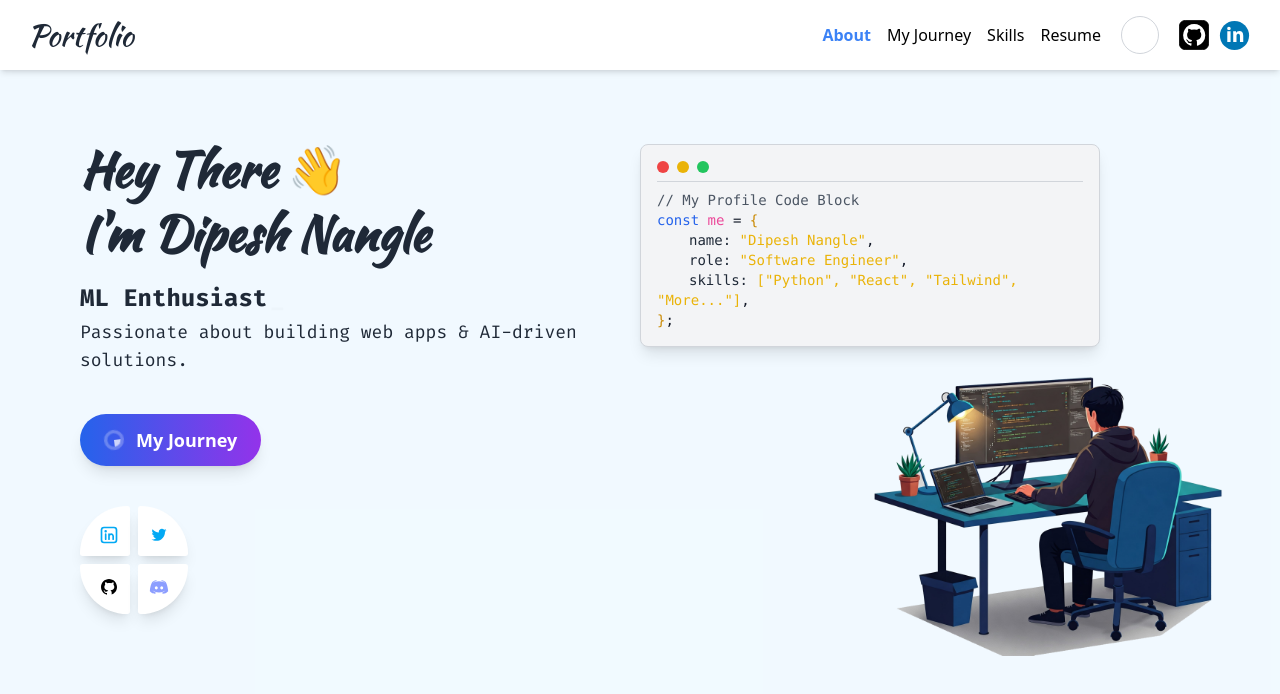
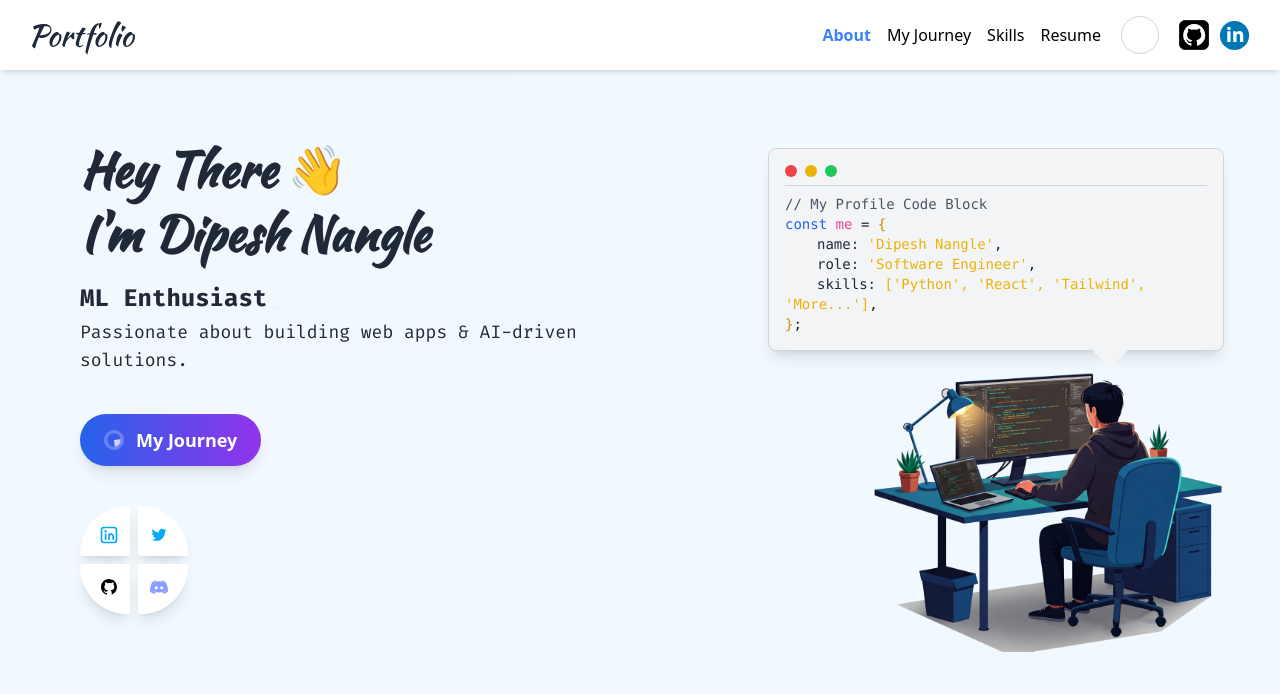
Before and after one commit to dnyaneshwarshekade/dPortfolio, a React (Vite) app: page / in a window 1280 px wide. Shown: the top 694 px of the page. Built offline with nearby package versions, Linux system fonts and the light colour scheme.

Commit message:
home page changes for css class common and short

```diff
--- a/src/components/Home.jsx
+++ b/src/components/Home.jsx
@@ -8,8 +8,8 @@ function Home() {
     return (
         <>
             <div className='home'>
-                <div className='lg:w-1/2 md:w-1/2 flex justify-center px-10 lg:pt-0 pt-40'>
-                    <div className='w-full h-full'>
+                <div className='homeDiv1'>
+                    <div className='whf'>
                         <h1 className='title'>
                             Hey There 👋 <br />
                         </h1>
@@ -70,38 +70,38 @@ function Home() {
                         </div>
                     </div>
                 </div>
-                <div className='lg:w-1/2 md:w-1/2 lg:m-0 md:m-0 sm:flex sm:flex-col sm:items-center'>
-                    <div className="pt-20 w-full lg:p-0 md:p-0 px-4">
+                <div className='homeDiv2'>
+                    <div className='codeSection'>
                         {/* Code Block (VS Code Style) */}
-                        <div className='bg-gray-100 dark:bg-[#1e1e2e] text-gray-900 dark:text-white rounded-lg p-4 shadow-lg dark:shadow-lg dark:shadow-black/20 w-full max-w-[460px] border border-gray-300 dark:border-gray-700'>
+                        <div className='codingBlock'>
                             {/* Top Bar (VS Code Style) */}
-                            <div className="flex items-center space-x-2 pb-2 border-b border-gray-300 dark:border-gray-600">
-                                <div className="w-3 h-3 bg-red-500 rounded-full"></div>
-                                <div className="w-3 h-3 bg-yellow-500 rounded-full"></div>
-                                <div className="w-3 h-3 bg-green-500 rounded-full"></div>
+                            <div className='codingBlockTitle'>
+                                <div className='w-3 h-3 bg-red-500 rounded-full'></div>
+                                <div className='w-3 h-3 bg-yellow-500 rounded-full'></div>
+                                <div className='w-3 h-3 bg-green-500 rounded-full'></div>
                             </div>
 
                             {/* Code Content */}
-                            <pre className="lg:text-sm md:text-sm text-xs font-mono mt-2">
-                                <code className="text-gray-600 dark:text-green-400">// My Profile Code Block</code>
+                            <pre className='codingBlockBody'>
+                                <code className='codingComment'>// My Profile Code Block</code>
                                 <br />
-                                <code className="text-blue-600 dark:text-blue-400">const</code> <code className="text-pink-500 dark:text-pink-400">me</code> <code className="text-gray-900 dark:text-white">=</code> <code className="text-yellow-600 dark:text-yellow-400">{`{`}</code>
+                                <code className='text-blue-600 dark:text-blue-400'>const</code> <code className='text-pink-500 dark:text-pink-400'>me</code> <code className='text-gray-900 dark:text-white'>=</code> <code className='text-yellow-600 dark:text-yellow-400'>{`{`}</code>
                                 <br />
-                                <code className="ml-8 text-gray-800 dark:text-white">name:</code> <code className="text-yellow-500 dark:text-yellow-300">"Dipesh Nangle"</code>,
+                                <code className='ml-8 text-gray-800 dark:text-white'>name:</code> <code className='text-yellow-500 dark:text-yellow-300'>'Dipesh Nangle'</code>,
                                 <br />
-                                <code className="ml-8 text-gray-800 dark:text-white">role:</code> <code className="text-yellow-500 dark:text-yellow-300">"Software Engineer"</code>,
+                                <code className='ml-8 text-gray-800 dark:text-white'>role:</code> <code className='text-yellow-500 dark:text-yellow-300'>'Software Engineer'</code>,
                                 <br />
-                                <code className="ml-8 text-gray-800 dark:text-white">skills:</code> <code className="text-yellow-500 dark:text-yellow-300 text-wrap">["Python", "React", "Tailwind", <Link to="/skills">"More..."</Link>]</code>,
+                                <code className='ml-8 text-gray-800 dark:text-white'>skills:</code> <code className='text-yellow-500 dark:text-yellow-300 text-wrap'>['Python', 'React', 'Tailwind', <Link to='/skills'>'More...'</Link>]</code>,
                                 <br />
-                                <code className="text-yellow-600 dark:text-yellow-400">{`}`}</code>;
+                                <code className='text-yellow-600 dark:text-yellow-400'>{`}`}</code>;
                             </pre>
                         </div>
                     </div>
-                    <div className='w-full flex justify-end content-end mt-6'>
-                        <img className='w-[380px] lg:ml-auto md:ml-auto lg:m-0 lg:p-0' src={boyCoding} alt="Boy Coding" />
+                    <div className='boySection'>
+                        <img className='boyCoding' src={boyCoding} alt="Boy Coding" />
                     </div>
                 </div>
-                <div className='flex justify-center py-10 lg:hidden md:hidden'>
+                <div className='contactUs'>
                     <ContactUs />
                 </div>
             </div>
--- a/src/index.css
+++ b/src/index.css
@@ -15,6 +15,10 @@
 
 .mobile{
 	@apply lg:hidden md:hidden sm:block
+}
+
+.whf{
+	@apply w-full h-full
 }
 
 .navBar {
@@ -42,6 +46,14 @@
 	@apply w-screen lg:h-screen md:h-screen h-full bg-sky-50/90 lg:px-10 md:px-10 lg:flex lg:justify-between md:flex md:justify-between items-center dark:bg-[#060d1e]
 }
 
+.homeDiv1{
+	@apply lg:w-1/2 md:w-1/2 flex justify-center px-10 lg:pt-0 pt-40
+}
+
+.homeDiv2{
+	@apply lg:w-1/2 md:w-1/2 lg:m-0 md:m-0 sm:flex sm:flex-col sm:items-center
+}
+
 .title {
 	@apply flex font-kaushan lg:text-5xl md:text-5xl text-3xl font-bold dark:text-white text-gray-800
 }
@@ -58,12 +70,39 @@
 	@apply text-sm lg:text-lg md:text-lg bg-gradient-to-r from-blue-600 to-purple-600 text-white font-bold py-3 px-6 rounded-full shadow-lg flex items-center transition duration-300 transform hover:scale-105 active:scale-95
 }
 
-.contactUs{
-	@apply lg:absolute lg:bottom-[5%] lg:left-[5%]
+.codeSection{
+	@apply pt-20 w-full lg:pl-32 md:pt-0 lg:pt-0 px-4
 }
 
-.color_check {
-	color: #060d1e;
+.codingBlock{
+	@apply relative bg-gray-100 dark:bg-[#1e1e2e] text-gray-900 dark:text-white rounded-lg p-4 shadow-lg dark:shadow-black/20 w-full max-w-[460px] border border-gray-300 dark:border-gray-700
+    before:absolute before:bottom-[-18px] lg:before:left-3/4 before:left-1/2 before:-translate-x-1/2
+    before:border-[20px] before:border-solid before:border-t-gray-100 dark:before:border-t-[#1e1e2e] before:border-x-transparent before:border-b-0
+}
+
+.codingBlockTitle{
+	@apply flex items-center space-x-2 pb-2 border-b border-gray-300 dark:border-gray-600
+}
+
+.codingBlockBody{
+	@apply lg:text-sm md:text-sm text-xs font-mono mt-2
+}
+
+.codingComment{
+	@apply text-gray-600 dark:text-green-400
+}
+
+.boySection{
+	@apply w-full flex justify-end content-end mt-4
+}
+
+.boyCoding{
+	@apply w-[380px] lg:ml-auto md:ml-auto lg:m-0 lg:p-0
+}
+
+/* for mobile view i want the contact me section at the end */
+.contactUs{
+	@apply flex justify-center py-10 lg:hidden md:hidden
 }
 
 .skillsDiv {
```
